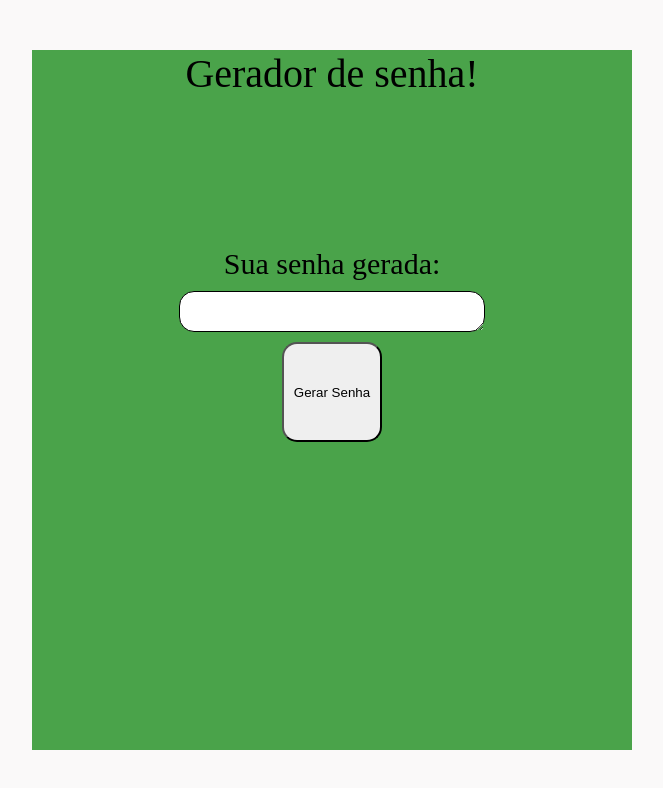
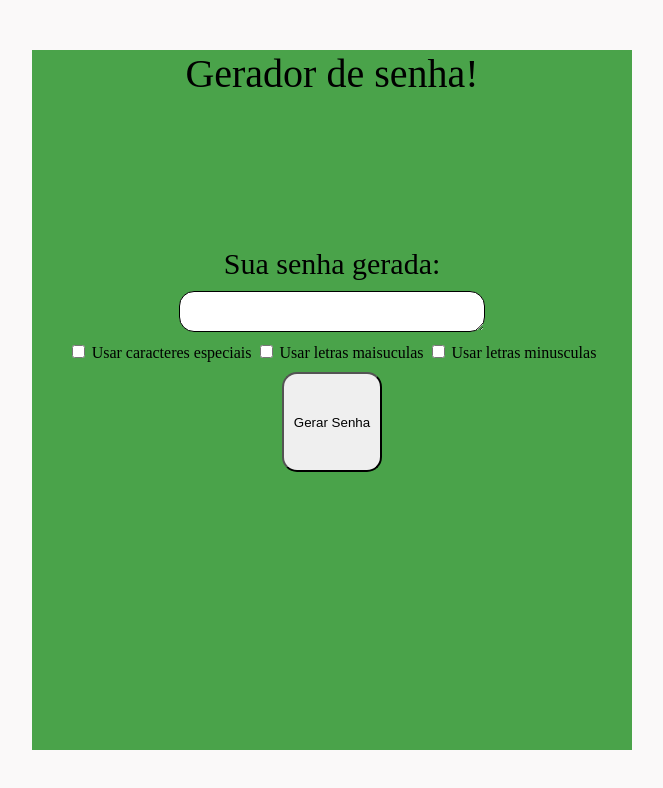
Before and after one commit to joaoluiz20/Gerador-de-Senhas, a plain HTML site: page index.html in a window 1280 px wide. Shown: the whole page, without its empty margins (308-971 px from the left). Drawn offline with Linux system fonts and the light colour scheme.

Commit message:
adição checkbox

```diff
--- a/index.html
+++ b/index.html
@@ -65,6 +65,11 @@
             width: 100px;
             height: 100px;
         }
+
+        #chk{
+            font-size: medium;
+            font-family:'Times New Roman', Times, serif;
+        }
     </style>
 </head>
 <body>
@@ -73,6 +78,12 @@
         <div id="interno" class="int1">
             <placeHolder id="senha">Sua senha gerada:</placeHolder>
             <textarea id="gerada"></textarea>
+
+            <label id="chk">
+            <input type="checkbox"> Usar caracteres especiais
+            <input type="checkbox"> Usar letras maisuculas
+            <input type="checkbox"> Usar letras minusculas
+            </label>
 
             <Button id="botao">Gerar Senha</Button>
         </div>
```
